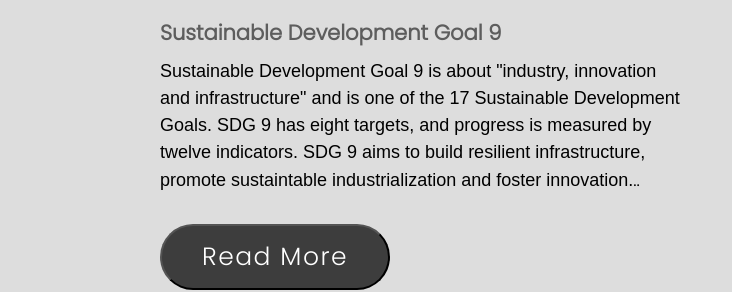
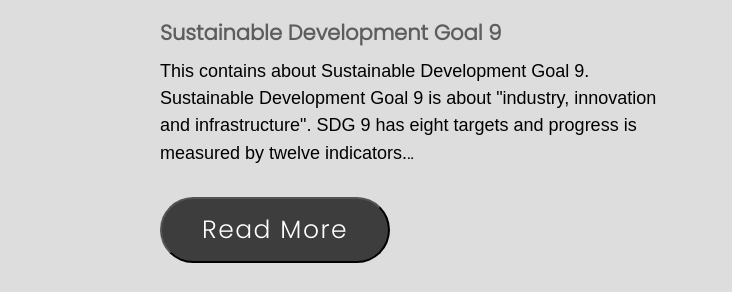
Before and after one commit to JanithaChamaka/tripleI_gp_NSBM, a plain HTML site: page About us/About.html in a window 1280 px wide. Shown: the part 248-540 px from the top of the page, 0-732 px from the left. Drawn offline with Linux system fonts and the light colour scheme.

Commit message:
Update About.html

```diff
--- a/About us/About.html
+++ b/About us/About.html
@@ -29,8 +29,7 @@
     <div class="content">
 
     <h2>Sustainable Development Goal 9</h2>
-    <p>Sustainable Development Goal 9 is about "industry, innovation and infrastructure" and is one of the 17 Sustainable Development Goals.
-       SDG 9 has eight targets, and progress is measured by twelve indicators. SDG 9 aims to build resilient infrastructure, promote sustaintable industrialization and foster innovation.<sapn id="dots">..</sapn><span id="more">The first five targets are "outcome targets": Develop sustainable, resilient and inclusive infrastructures; promote inclusive and sustainable industrialization; increase access to financial services and markets; upgrade all industries and infrastructures for sustainability; enhance research and upgrade industrial technologies. The remaining three targets are "means of achieving" targets: Facilitate sustainable infrastructure development for developing countries; support domestic technology development and industrial diversification; universal access to information and communications technology.<br><br>
+    <p>This contains about Sustainable Development Goal 9. Sustainable Development Goal 9 is about "industry, innovation and infrastructure". SDG 9 has eight targets and progress is measured by twelve indicators.<sapn id="dots">..</sapn><span id="more"> Users can find more information about SDG goal 9 through the targets & indicatrs,progrss, etc. This page also mentions our team members.<br><br>
     Mission Statement : "Build resilient infrastructure, promote inclusive and sustainable industrialization, and foster innovation" </span></p>
       <button type="button" id="read" onclick="read()">Read More</button>
       <script type="text/javascript">
@@ -69,6 +68,7 @@
        </div>
        </div>
        </div>
+
            <!-- Footer Section -->
     <div class="footer__container">
         <div class="footer__links">
```
